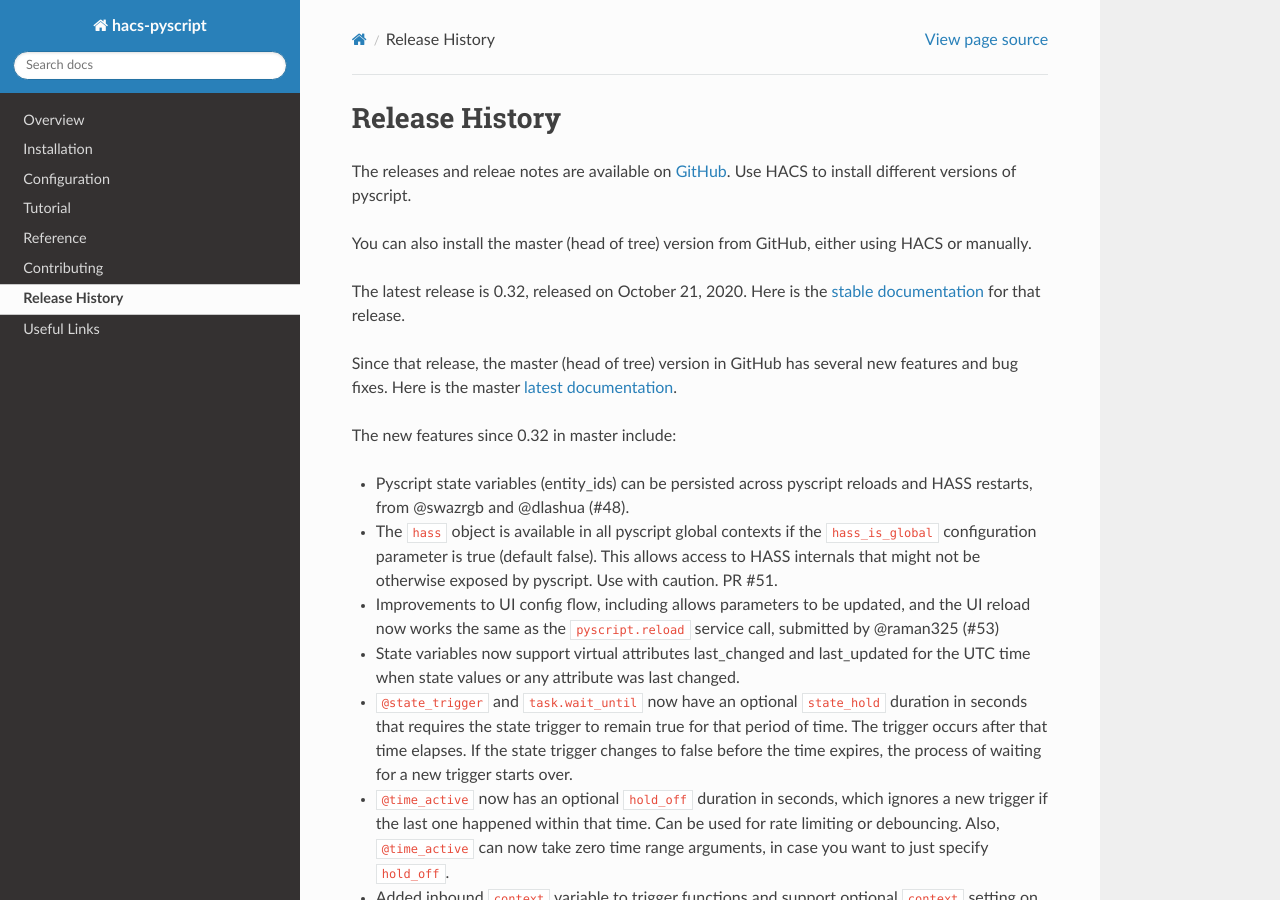
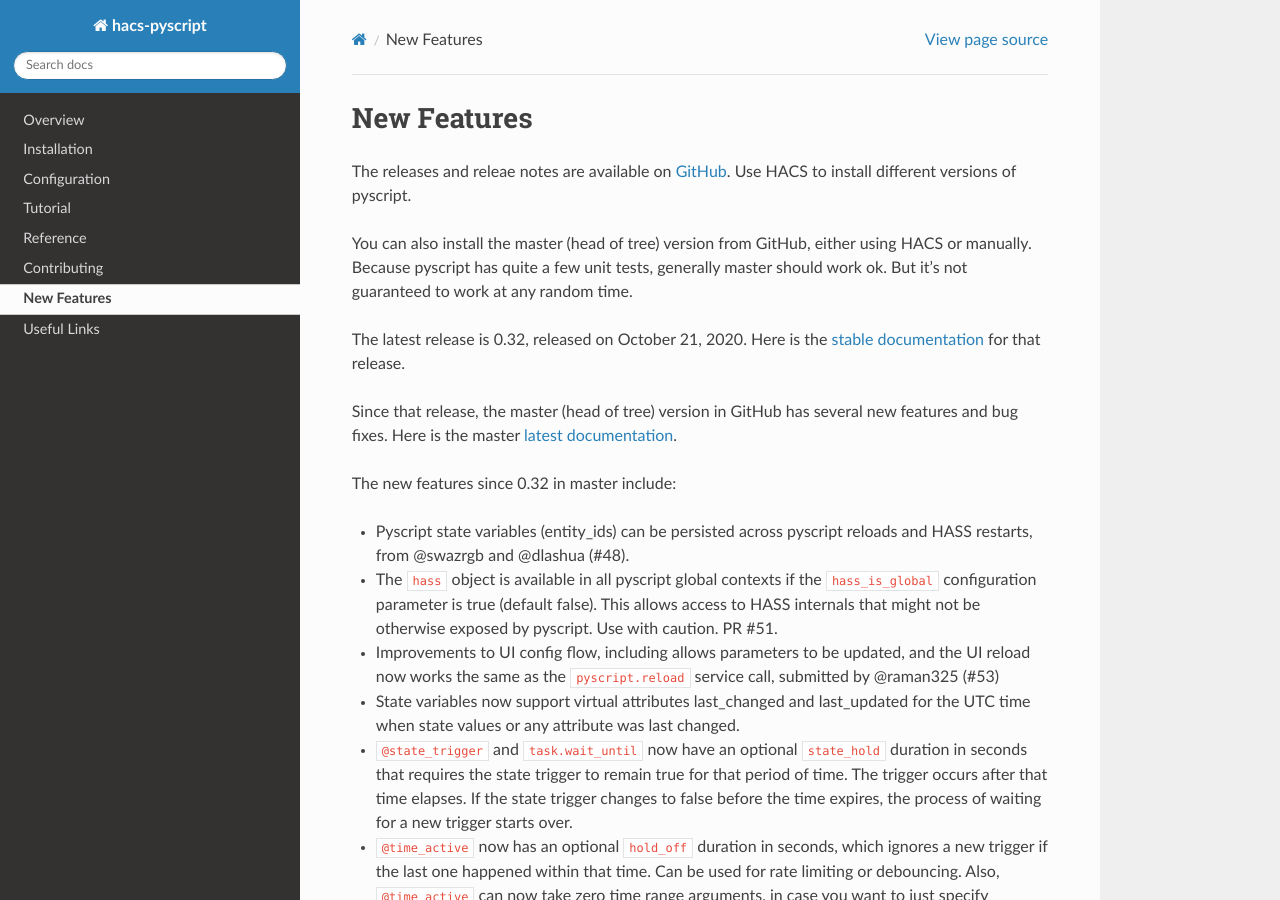
Before and after one commit to custom-components/pyscript, a Sphinx documentation site: the page built from docs/new_features.rst, in a window 1280 px wide and 900 px high. Built offline with Sphinx 7.4.7 and the Read the Docs theme 2.0.0, drawn with Linux system fonts in a browser that asks for light colours.

Commit message:
renamed release history to new features

```diff
--- a/docs/index.rst
+++ b/docs/index.rst
@@ -20,7 +20,7 @@ Contents
    tutorial
    reference
    contributing
-   release_history
+   new_features
    useful_links
 
 .. |GitHub Release| image:: https://img.shields.io/github/release/custom-components/pyscript.svg?style=for-the-badge
--- a/docs/release_history.rst
+++ b/docs/new_features.rst
@@ -1,10 +1,12 @@
-Release History
-===============
+New Features
+============
 
 The releases and releae notes are available on `GitHub <https://github.com/custom-components/pyscript/releases>`__.
 Use HACS to install different versions of pyscript.
 
 You can also install the master (head of tree) version from GitHub, either using HACS or manually.
+Because pyscript has quite a few unit tests, generally master should work ok. But it's not guaranteed
+to work at any random time.
 
 The latest release is 0.32, released on October 21, 2020.  Here is the `stable documentation <https://hacs-pyscript.readthedocs.io/en/stable>`__
 for that release.
```
